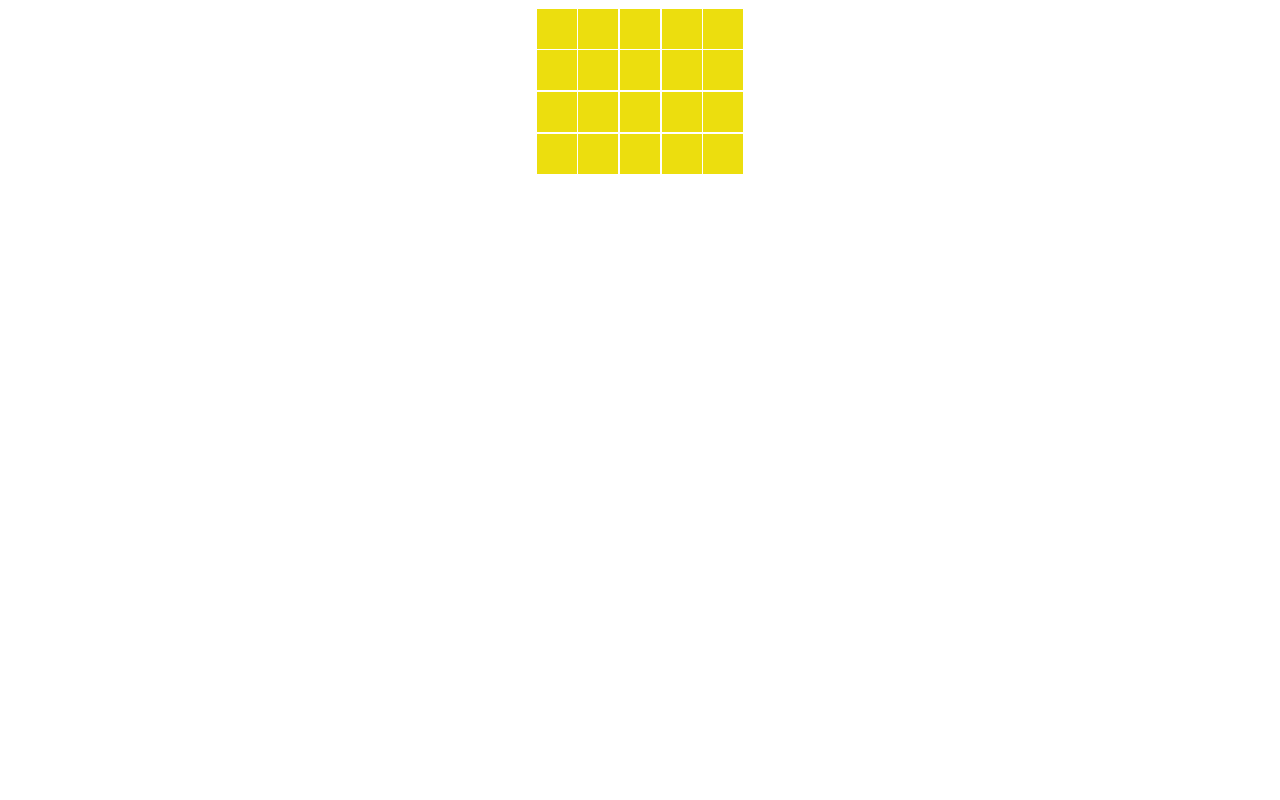
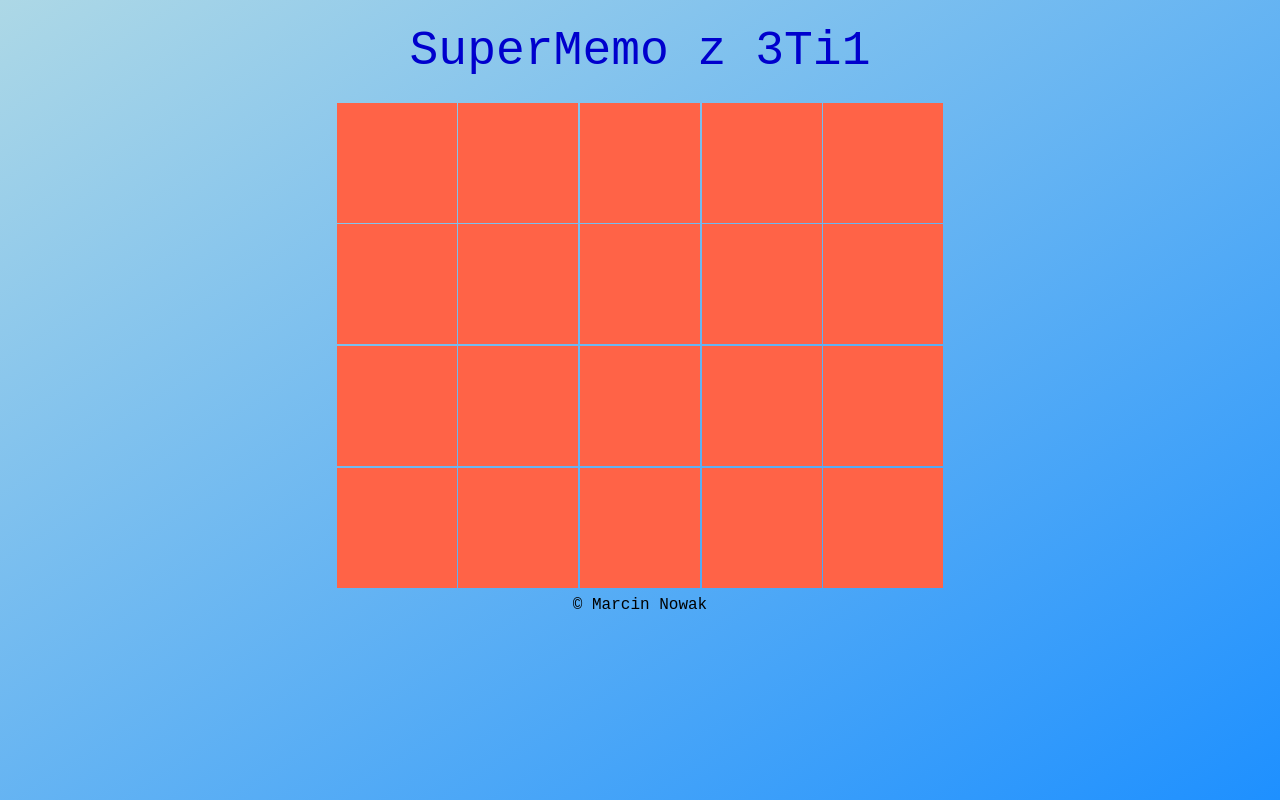
Before and after one commit to marci-n-owak/supermemo, a plain HTML site: page index.html in a window 1280 px wide. Drawn offline with Linux system fonts and the light colour scheme.

Commit message:
Działająca poprawka

```diff
--- a/css/style.css
+++ b/css/style.css
@@ -1,10 +1,25 @@
+body{
+	background-image: linear-gradient(to bottom right, lightblue, dodgerblue);
+	background-repeat: no-repeat;
+    background-attachment: fixed;
+}
+.menu{
+	text-align: center;
+	padding-top: 2vh;
+	padding-bottom: 3vh;
+	font-size: 6vh;
+	font-family: OCR A Std, monospace;
+	color: mediumblue;
+}
 .cell{
 	display: table-cell;
-	height: 5vh;
-	width: 5vh;
+	height: 15vh;
+	width: 15vh;
 	cursor: pointer;
 	margin: 0.1vh;
-	background: #ecde0e;
+	background: tomato;
+	background-repeat: no-repeat;
+	background-size: cover;
 }
 .tableRow{
     display: table-row;
@@ -16,3 +31,13 @@
 .disabledCell{
 	pointer-events: none;
 }
+footer {
+	position: static;
+	left: 0;
+	bottom: 0;
+	width: 100%;
+	font-family: OCR A Std, monospace;
+	color: black;
+	text-align: center;
+	margin-top: 1vh;
+}
--- a/index.html
+++ b/index.html
@@ -4,6 +4,7 @@
         <link rel="stylesheet" type="text/css" href="css/style.css">
 	</head>
 	<body>
+        <div class="menu">SuperMemo z 3Ti1</div>
 		<script>
             //Globalne zmienne
 			let liczbaPozioma = 5;
@@ -15,7 +16,7 @@
             let wybranaCell = 0;
             let wybranaLos = 0;
 
-
+            //Tworzenie tabeli
             function numbersToTable(){
                 for(let i = 0; liczbaObrazkow > i; i++){
                     table[i] = i;
@@ -35,7 +36,6 @@
 
                     let help = document.getElementById("div");
                     let tableRow = document.body.insertBefore(cellAbove, help);
-                    //tableRow.setAttribute("id", ("tableRowNumber" + i));
 
                     for(let j = 0; j < liczbaPozioma; j++){
                         let cell = document.createElement("div");
@@ -67,20 +67,23 @@
                     wybranaCell = cellNumber;
                     wybranaLos = wylosowane[cellNumber];
 
-                    document.getElementById("cell" + cellNumber).innerHTML = wylosowane[cellNumber];
+                    document.getElementById("cell" + cellNumber).style.backgroundImage = "url(images/" + wylosowane[cellNumber] + ".png)";
                 }
                 else{
-                    document.getElementById("cell" + cellNumber).innerHTML = wylosowane[cellNumber];
+                    document.getElementById("cell" + cellNumber).style.backgroundImage = "url(images/" + wylosowane[cellNumber] + ".png)";
                     document.body.setAttribute("style", "pointer-events: none");
                     setTimeout(function(){
                         if(wybranaLos == wylosowane[cellNumber]){
 
                         document.getElementById("cell" + wybranaCell).setAttribute("style", "pointer-events: none");
                         document.getElementById("cell" + cellNumber).setAttribute("style", "pointer-events: none");
+
+                        document.getElementById("cell" + wybranaCell).style.backgroundImage = "url(images/" + wylosowane[cellNumber] + ".png)";
+                        document.getElementById("cell" + cellNumber).style.backgroundImage = "url(images/" + wylosowane[cellNumber] + ".png)";
                         }
                         else{
-                            document.getElementById("cell" + cellNumber).innerHTML = "";
-                            document.getElementById("cell" + wybranaCell).innerHTML = "";
+                            document.getElementById("cell" + wybranaCell).style.backgroundImage = "none";
+                            document.getElementById("cell" + cellNumber).style.backgroundImage = "none";
                         }
                         document.body.setAttribute("style", "pointer-events: auto");
                     }, 700)
@@ -88,5 +91,6 @@
                 clickCounter++;
             }
         </script>
+        <footer>© Marcin Nowak</footer>
 	</body>
 </html>
```
Also changed, not shown: images/0.png (added), images/1.png (added), images/2.png (added), images/3.png (added), images/4.png (added), images/5.png (added), images/6.png (added), images/7.png (added), images/8.png (added), images/9.png (added).
